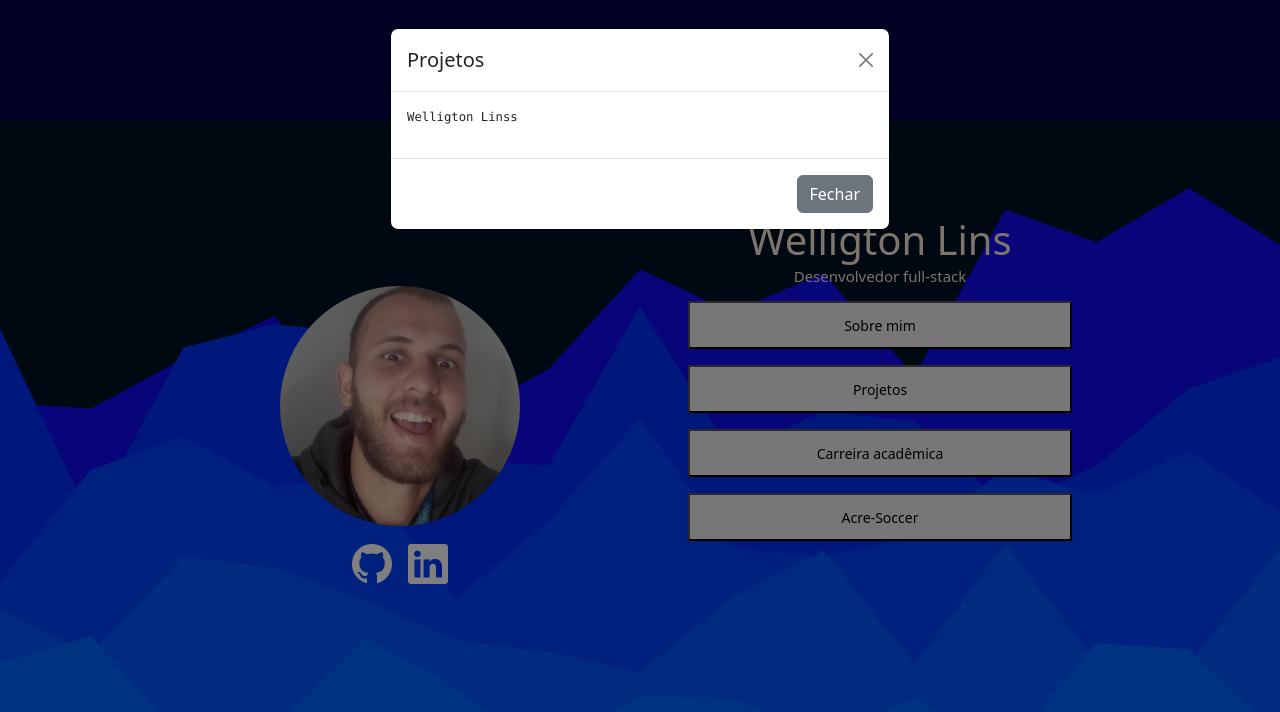
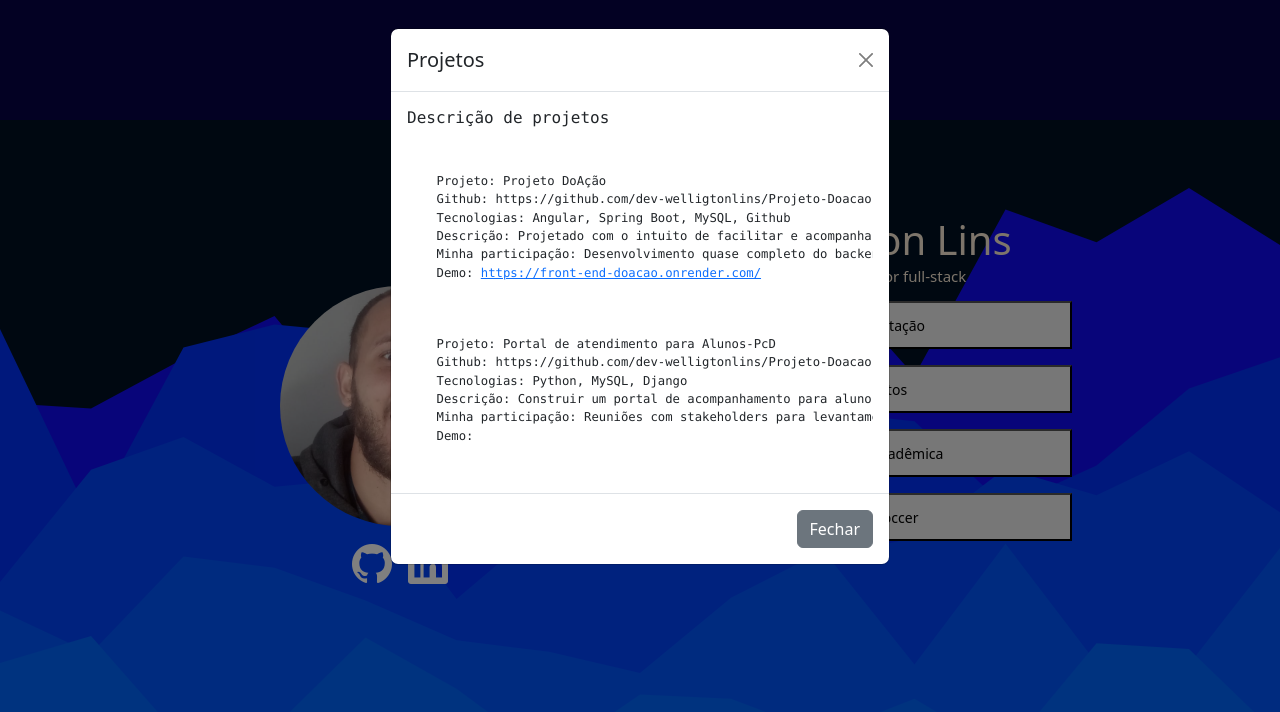
Before and after one commit to dev-welligtonlins/Lange-page, an Angular app: page / in a window 1280 px wide. Both pictures are taken after a click on the button "Projetos". Shown: the top 712 px of the page. Built offline with nearby package versions, Linux system fonts and the light colour scheme.

Commit message:
7# substituindo txt por html em assets/txt-message

```diff
--- a/src/app/components/modal/modal.html
+++ b/src/app/components/modal/modal.html
@@ -6,7 +6,7 @@
                 <button type="button" class="btn-close" aria-label="Close" (click)="closeModal()"></button>
             </div>
             <div class="modal-body">
-                <pre>{{ message }}</pre>
+                <pre [innerHTML]="message"></pre>
             </div>
             <div class="modal-footer">
                 <button class="btn btn-secondary" (click)="closeModal()">Fechar</button>
--- a/src/app/pages/home-page/home-page.html
+++ b/src/app/pages/home-page/home-page.html
@@ -11,7 +11,7 @@
     <div class="section-rigth">
         <h1>Welligton Lins</h1>
         <h2>Desenvolvedor full-stack</h2>
-        <button (click)="openModal($event)">Sobre mim</button>
+        <button (click)="openModal($event)">Apresentação</button>
         <button (click)="openModal($event)">Projetos</button>
         <button (click)="openModal($event)">Carreira acadêmica</button>
         <button (click)="openModal($event)">Acre-Soccer</button>
--- a/src/app/pages/home-page/home-page.ts
+++ b/src/app/pages/home-page/home-page.ts
@@ -23,7 +23,7 @@ export class HomePage {
     this.titleModal = titleButton.innerText;
 
     // Selecionando o arquvio de texto correspondente ao titulo do button
-    const arq = this.titleModal.toLowerCase() + '.txt';
+    const arq = this.titleModal.toLowerCase() + '.html';
     const dir = `assets/txt-message/${arq}`;
     this.http.get(dir, { responseType: 'text' }).subscribe({
       next: conteudo => {
--- /dev/null
+++ b/src/assets/txt-message/projetos.html
@@ -0,0 +1,17 @@
+<h6>Descrição de projetos</h6>
+<p>
+    Projeto: Projeto DoAção
+    Github: https://github.com/dev-welligtonlins/Projeto-Doacao
+    Tecnologias: Angular, Spring Boot, MySQL, Github
+    Descrição: Projetado com o intuito de facilitar e acompanhar o processo de doações para as instituições e seus potenciais doadores
+    Minha participação: Desenvolvimento quase completo do backend com Spring Boot, criação de endpoints RESTful e integração com frontend Angular.
+    Demo: <a href="https://front-end-doacao.onrender.com/">https://front-end-doacao.onrender.com/</a>
+</p>
+<p>
+    Projeto: Portal de atendimento para Alunos-PcD
+    Github: https://github.com/dev-welligtonlins/Projeto-Doacao
+    Tecnologias: Python, MySQL, Django
+    Descrição: Construir um portal de acompanhamento para alunos especiais, tutores e interpretes do Núcleo de Apoio à Inclusão - NAI da Universidade Federal do Acre. Projetado para disciplina de estágio supervisionado da graduação.
+    Minha participação: Reuniões com stakeholders para levantamento de requisitos, documentação, escolha de tecnologias, desenvolvimento.
+    Demo:
+</p>
```
Also changed, not shown: src/assets/txt-message/apresentação.html (added, +7 -0 lines), src/assets/txt-message/carreira acadêmica.html (added, +11 -0 lines), src/assets/txt-message/carreira acadêmica.txt (deleted), src/assets/txt-message/projetos.txt (deleted), src/assets/txt-message/sobre mim.txt (deleted).
